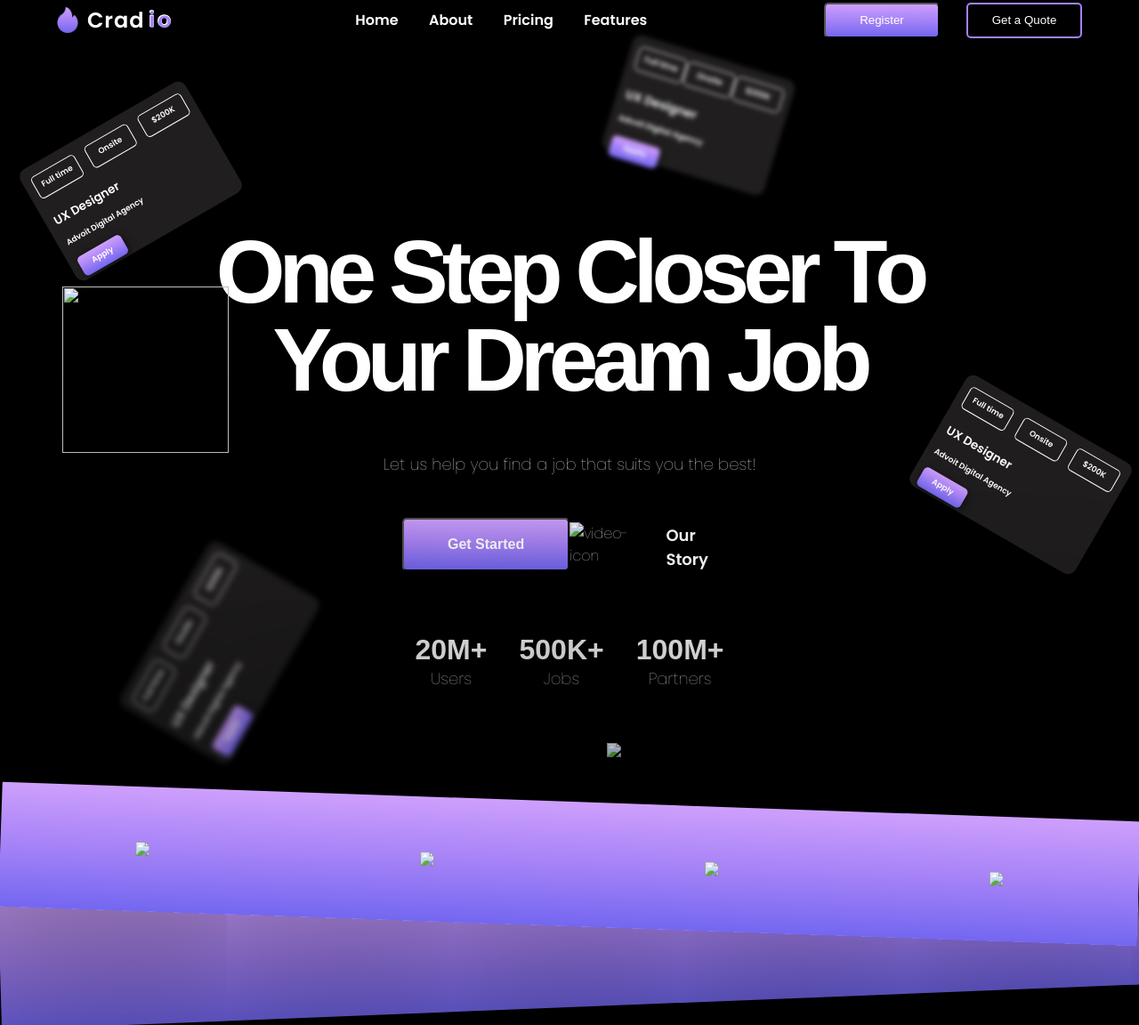
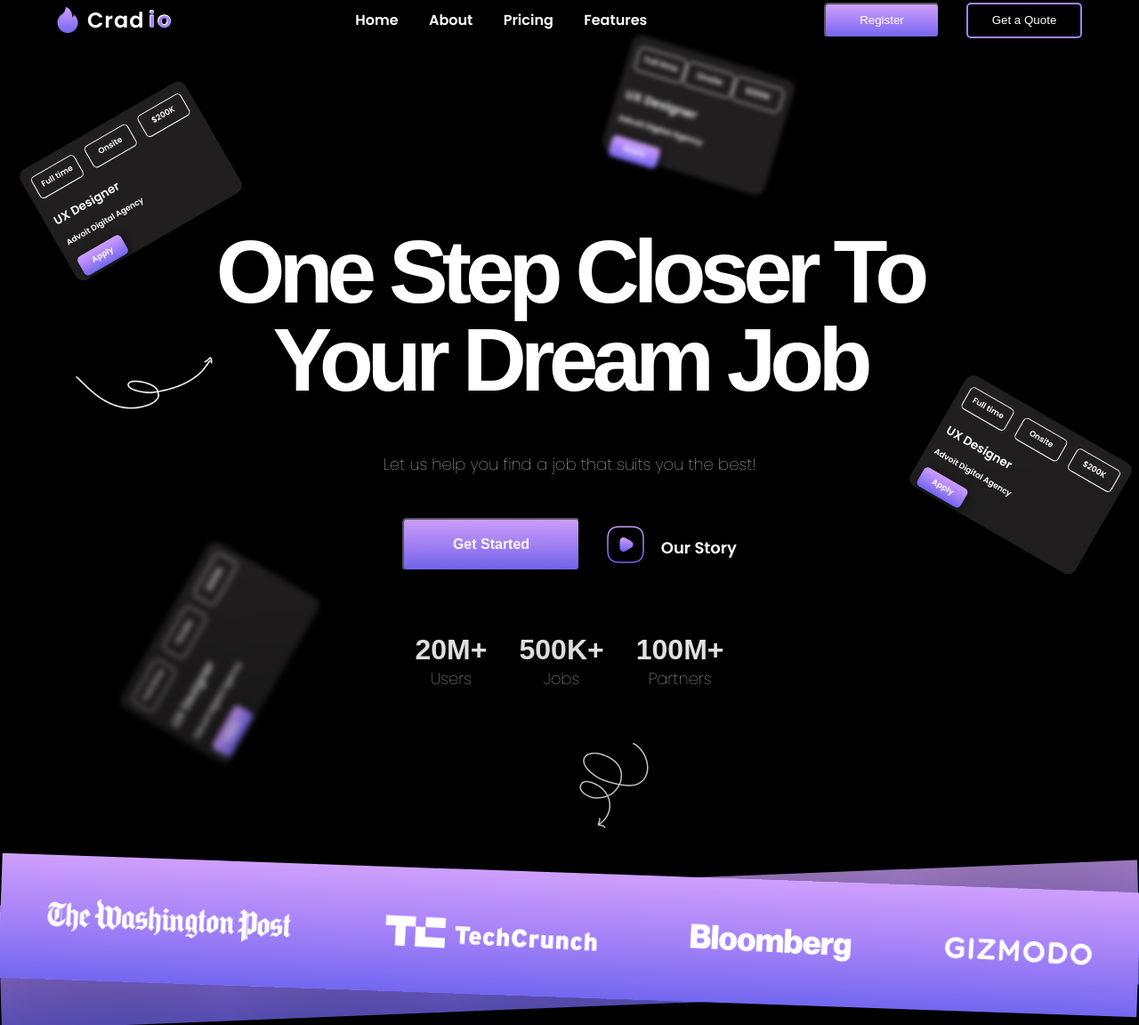
Before and after one commit to MatriXDharaN/Job-Portal, a plain HTML site: page index.html in a window 1280 px wide. Shown: the part 88-1240 px from the top of the page at 89% size. Drawn offline with nearby package versions, Linux system fonts and the light colour scheme; a web font is replaced by a local one.

Commit message:
Update index.html

```diff
--- a/index.html
+++ b/index.html
@@ -3,7 +3,7 @@
 <head>
     <meta charset="UTF-8">
     <meta name="viewport" content="width=device-width, initial-scale=1.0">
-    <title>Furniture Site</title>
+    <title>Job Portal</title>
     <link rel='stylesheet' href='https://cdn-uicons.flaticon.com/uicons-regular-rounded/css/uicons-regular-rounded.css'>
     <link rel="stylesheet" href="style.css">
     <link href="https://fonts.cdnfonts.com/css/cabinet-grotesk" rel="stylesheet">
@@ -13,7 +13,7 @@
 <body>
     <header class="header">
         <nav class="nav">
-            <div class="logo-sec"><img src="/logo.png" alt="logo-png"><h1 class="logo">Crad<span>io</span></h1></div>
+            <div class="logo-sec"><img src="logo.png" alt="logo-png"><h1 class="logo">Crad<span>io</span></h1></div>
             <ul class="menu">
                 <li class="option">Home</li>
                 <li class="option">About</li>
@@ -52,12 +52,12 @@
         </div>
         <h1 class="main-head">One Step Closer To</h1>
         <h1 class="main-head2">Your Dream Job</h1>
-        <img src="/images/Frame.png" class="spiral">
+        <img src="Frame.png" class="spiral">
         <p>Let us help you find a job that suits you the best!</p>
         <div class="start">
             <button class="get">Get Started</button>
             <div class="story">
-                <img src="/images/video-square.png" alt="video-icon">
+                <img src="video-square.png" alt="video-icon">
                 <p>Our Story</p>
             </div>
         </div>
@@ -97,17 +97,17 @@
                 <p>Partners</p>
             </div>
         </div>
-        <img src="/images/spiral2.png" class="scribble">
+        <img src="spiral2.png" class="scribble">
         <div class="bar1">
-            <img src="/images/wash.png">
-            <img src="/images/tech.png">
-            <img src="/images/bloom.png">
-            <img src="/images/gizmod.png">
+            <img src="wash.png">
+            <img src="tech.png">
+            <img src="bloom.png">
+            <img src="gizmod.png">
         </div>
         <div class="bar2"></div>
     </section>
     <section class="works">
-        <img src="/images/icons.png">
+        <img src="icons.png">
         <div class="work-content">
             <h1>Work With <span>Exciting </span>Companies</h1>
             <p>Et in sapien enim congue interdum pulvinar non sed. Ac augue netus tellus semper.</p>
@@ -187,7 +187,7 @@
             <button>Get Started</button>
         </div>
         <div class="circle">
-            <img src="/images/Group.png">
+            <img src="Group.png">
         </div>
     </section>
     <footer>
```
